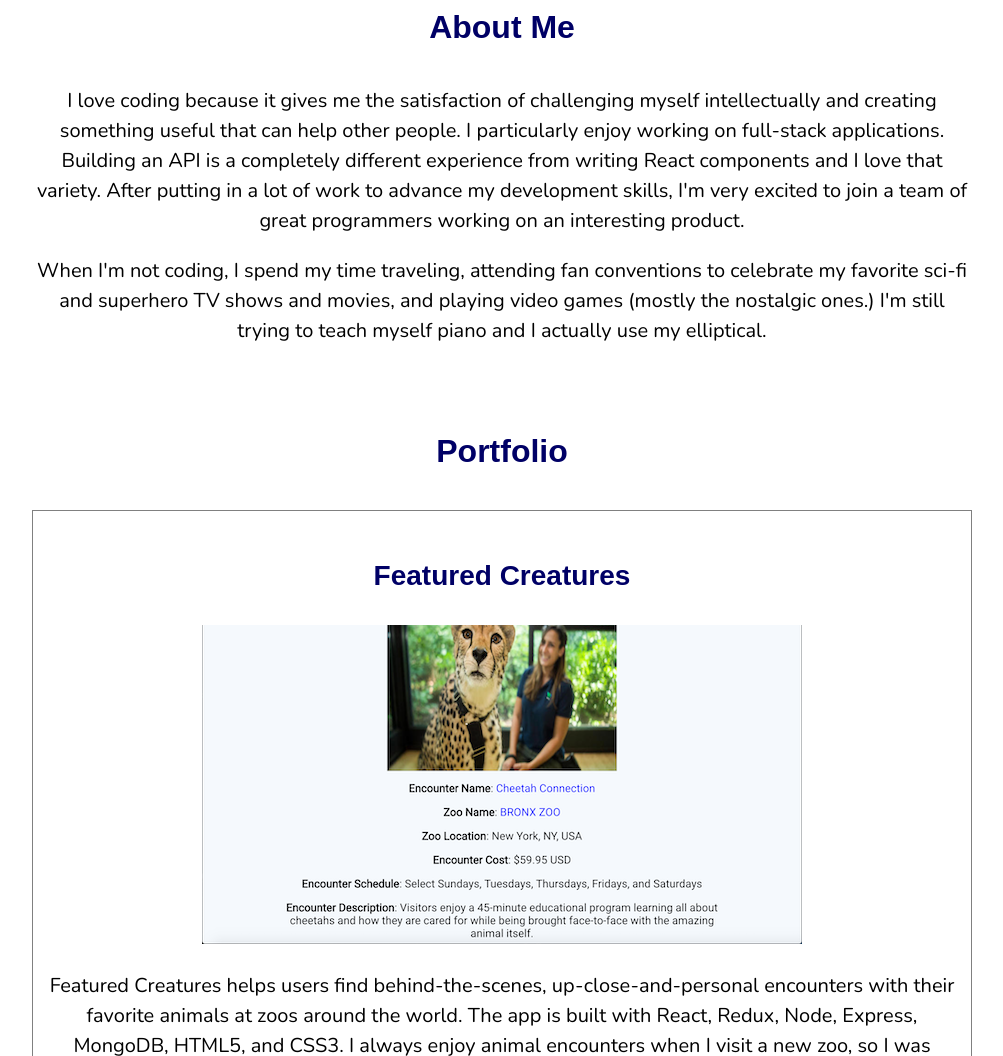
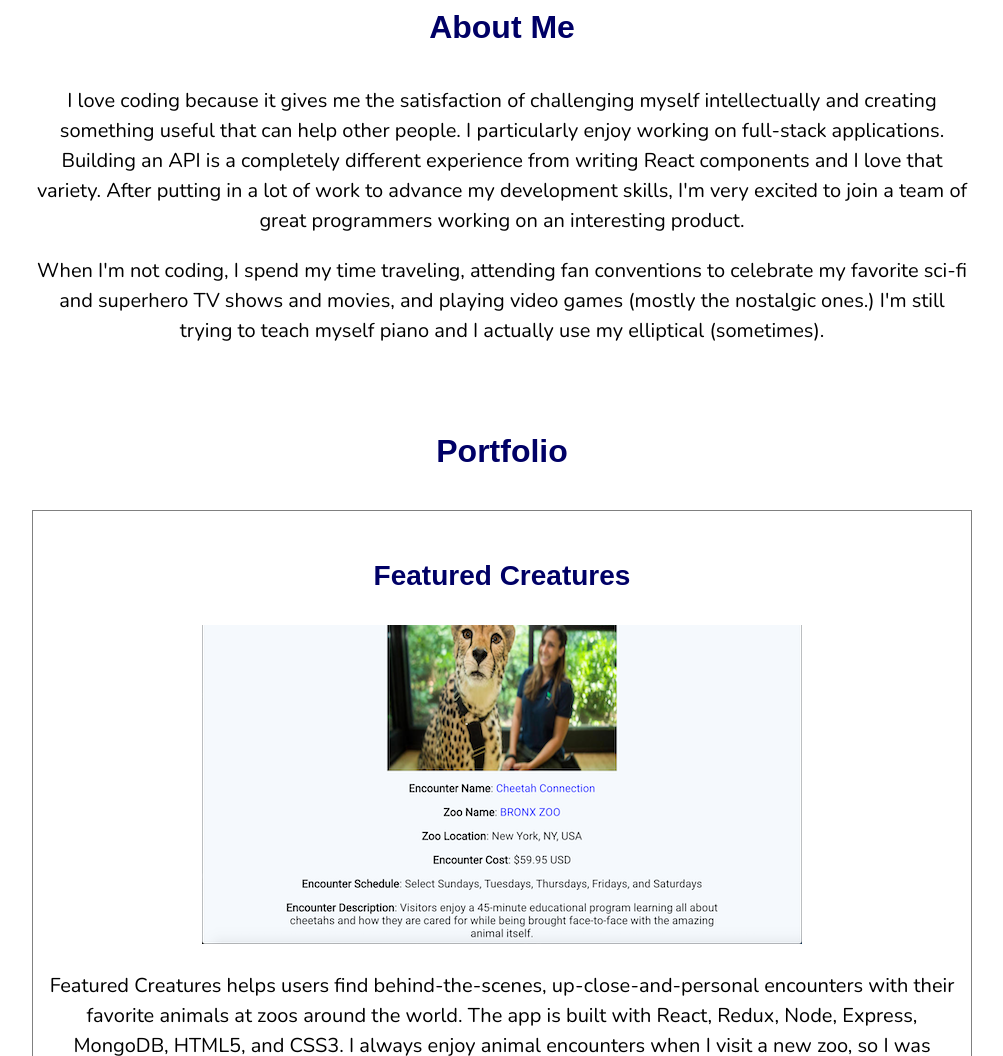
Before and after one commit to TheGaff87/portfolio, a plain HTML site: page index.html in a window 1280 px wide. Shown: the part 842-1898 px from the top of the page, without its empty margins (138-1141 px from the left). Drawn offline with nearby package versions, Linux system fonts and the light colour scheme; a web font is replaced by a local one.

Commit message:
minor update to About Me

```diff
--- a/index.html
+++ b/index.html
@@ -39,7 +39,7 @@
                     I love coding because it gives me the satisfaction of challenging myself intellectually and creating something useful that can help other people. I particularly enjoy working on full-stack applications. Building an API is a completely different experience from writing React components and I love that variety. After putting in a lot of work to advance my development skills, I'm very excited to join a team of great programmers working on an interesting product.
                 </p>
                 <p>
-                    When I'm not coding, I spend my time traveling, attending fan conventions to celebrate my favorite sci-fi and superhero TV shows and movies, and playing video games (mostly the nostalgic ones.) I'm still trying to teach myself piano and I actually use my elliptical.
+                    When I'm not coding, I spend my time traveling, attending fan conventions to celebrate my favorite sci-fi and superhero TV shows and movies, and playing video games (mostly the nostalgic ones.) I'm still trying to teach myself piano and I actually use my elliptical (sometimes).
                 </p>
             </section>
             <a name='portfolio' class='anchor'></a>
```
